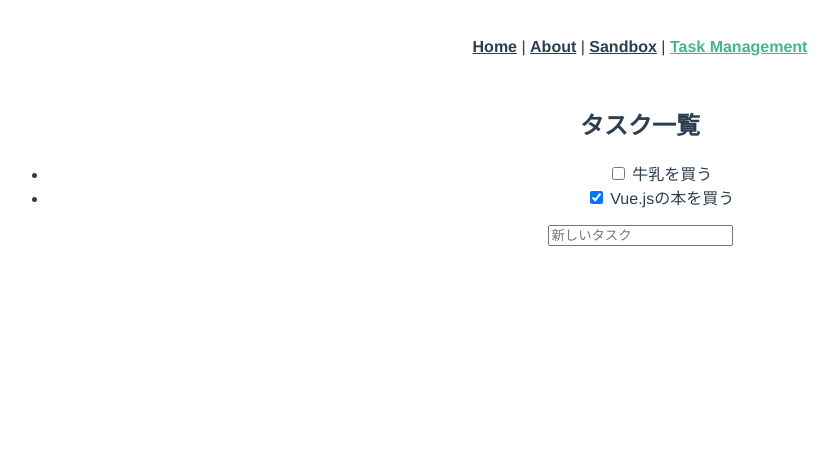
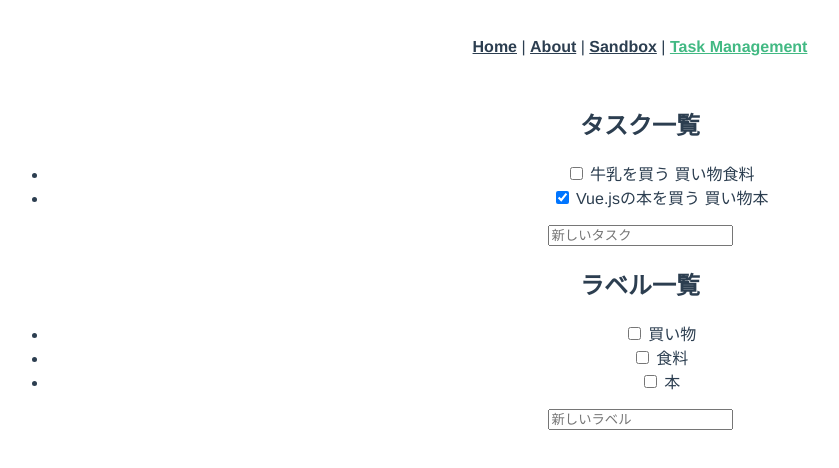
Before and after one commit to myokoyama0712/vuejs-sandbox, a Vue app: page /task-management in a window 1280 px wide. Shown: the top 468 px of the page, without its empty margins (0-839 px from the left). Built offline with nearby package versions, Linux system fonts and the light colour scheme.

Commit message:
add labeling functions

```diff
--- a/src/store.js
+++ b/src/store.js
@@ -7,20 +7,29 @@ export default new Vuex.Store({
   state: {
     // タスクの初期ステート
     tasks: [
-      { id: 1, name: '牛乳を買う', done: false, },
-      { id: 2, name: 'Vue.jsの本を買う', done: true, },
+      { id: 1, name: '牛乳を買う', labelIds: [1, 2], done: false, },
+      { id: 2, name: 'Vue.jsの本を買う', labelIds: [1, 3], done: true, },
+    ],
+
+    // ラベルの初期ステート
+    labels: [
+      { id: 1, text: '買い物' },
+      { id: 2, text: '食料' },
+      { id: 3, text: '本' },
     ],
 
     // 次に追加するタスクのID
     // 実際のアプリではサーバで生成したり、UUIDを使ったりするがここでは決め打ち
     nextTaskId: 3,
+    nextLabelId: 4,
   },
   mutations: {
     // タスクを追加する
-    addTask(state, { name }) {
+    addTask(state, { name, labelIds }) {
       state.tasks.push({
         id: state.nextTaskId,
         name,
+        labelIds,
         done: false,
       })
       // 次に追加されるタスクに付与するIDを更新する
@@ -36,6 +45,13 @@ export default new Vuex.Store({
         task.done = !task.done
       })
     },
+
+    // ラベルを追加する
+    addLabel(state, { text }) {
+      state.labels.push({ id: state.nextLabelId, text, })
+      // 次に追加されるラベルに付与するIDを更新する
+      state.nextLabelId++
+    }
   },
   actions: {
 
--- a/src/views/TaskManagement.vue
+++ b/src/views/TaskManagement.vue
@@ -5,12 +5,26 @@
     <li v-for="task in tasks" :key="task.id">
       <input type="checkbox" :checked="task.done" @change="toggleTaskStatus(task)">
       {{ task.name }}
+      <span v-for="id in task.labelIds" :key="id">{{ getLabelText(id) }}</span>
     </li>
   </ul>
 
   <!-- .preventはsubmitイベントによるページのリロードを防ぐ -->
   <form @submit.prevent="addTask">
     <input type="text" v-model="newTaskName" placeholder="新しいタスク">
+  </form>
+
+  <h2>ラベル一覧</h2>
+  <ul>
+    <li v-for="label in labels" :key="label.id">
+      <!-- この部分はdevtoolsで見ないと挙動が分かりづらい -->
+      <input type="checkbox" :value="label.id" v-model="newTaskLabelIds">
+      {{ label.text }}
+    </li>
+  </ul>
+
+  <form @submit.prevent="addLabel">
+    <input type="text" v-model="newLabelText" placeholder="新しいラベル">
   </form>
 </div>
 </template>
@@ -21,6 +35,10 @@ export default {
     return {
       // 入力中の新しいタスク名を一時的に保持する
       newTaskName: '',
+      // 新しいタスクに紐づくラベル一覧を一時的に保持する
+      newTaskLabelIds: [],
+      // 入力中の新しいラベル名を一時的に保持する
+      newLabelText: '',
     }
   },
 
@@ -28,16 +46,22 @@ export default {
     tasks() {
       return this.$store.state.tasks	// ストアを読む
     },
+    labels() {
+      return this.$store.state.labels	// ストアを読む
+    },
   },
 
   methods: {
     // タスクを追加する
     addTask() {
       // addTaskミューテーションをコミット
+      // タスク追加時にラベルの横のチェックボックスにチェックを入れておくことで、追加するタスクにラベルを付与できる
       this.$store.commit('addTask', {
         name: this.newTaskName,
+        labelIds: this.newTaskLabelIds,
       })
       this.newTaskName = ''
+      this.newTaskLabelIds = []
     },
 
     // タスクの完了状態を更新する
@@ -47,6 +71,21 @@ export default {
         id: task.id,
       })
     },
+
+    // ラベルを追加する
+    addLabel() {
+      // addLabelミューテーションをコミット
+      this.$store.commit('addLabel', {
+        text: this.newLabelText,
+      })
+      this.newLabelText = ''
+    },
+
+    // ラベルのIDから、そのラベルのテキストを返す
+    getLabelText(id) {
+      const label = this.labels.filter(label => label.id === id)[0]
+      return label ? label.text : ''
+    },
   },
 }
 </script>
```
